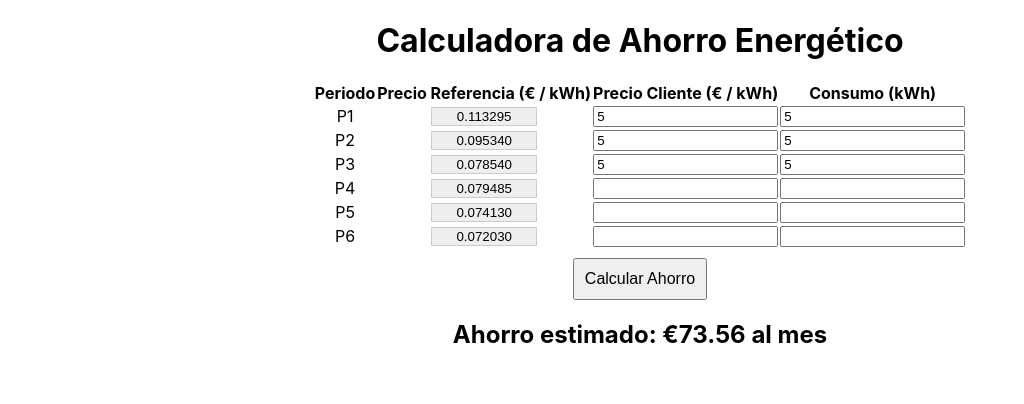
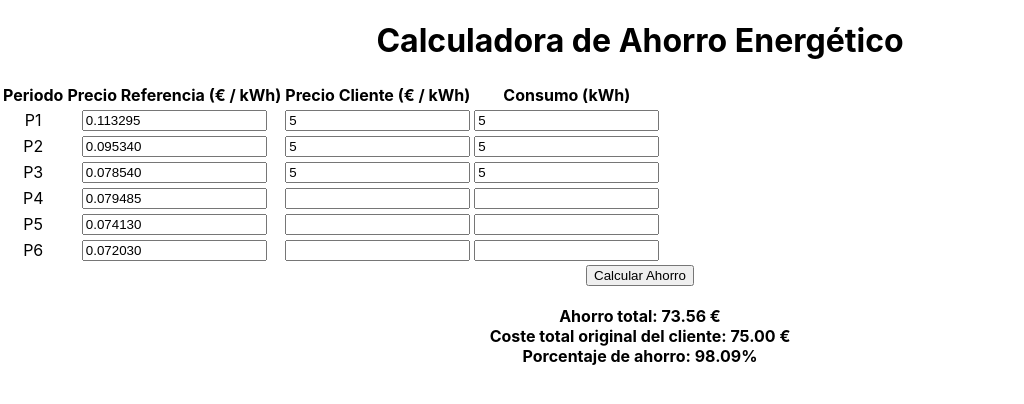
Before and after one commit to PedroGPT/calculadora-energia, a React (Create React App) app: page / in a window 1280 px wide. Both pictures are taken after typing "5", "5", "5", "5", "5", "5" into the empty fields and a click on the button "Calcular Ahorro". Shown: the top 404 px of the page, without its empty margins (0-1024 px from the left). Built offline with nearby package versions, Linux system fonts and the light colour scheme.

Commit message:
Mostrar ahorro total, porcentaje de ahorro y coste original

```diff
--- a/src/App.js
+++ b/src/App.js
@@ -1,51 +1,54 @@
-import React, { useState } from "react";
+import React, { useState } from 'react';
 import preciosReferencia from './preciosReferencia.json';
+import './App.css';
 
-const CalculadoraAhorro = () => {
-  // Precios editables para el cliente
-  const [preciosCliente, setPreciosCliente] = useState({
-    P1: "", P2: "", P3: "", P4: "", P5: "", P6: ""
-  });
+function App() {
+  const [preciosCliente, setPreciosCliente] = useState(Array(6).fill(''));
+  const [consumos, setConsumos] = useState(Array(6).fill(''));
+  const [ahorro, setAhorro] = useState(null);
+  const [costeOriginal, setCosteOriginal] = useState(null);
+  const [porcentajeAhorro, setPorcentajeAhorro] = useState(null);
 
-  // Consumos ingresados por el cliente
-  const [consumos, setConsumos] = useState({
-    P1: "", P2: "", P3: "", P4: "", P5: "", P6: ""
-  });
-
-  // Resultado del cálculo de ahorro
-  const [ahorro, setAhorro] = useState(null);
-
-  // Manejar cambios en los precios del cliente
-  const handlePrecioClienteChange = (e, periodo) => {
-    setPreciosCliente({ ...preciosCliente, [periodo]: e.target.value });
+  const handlePrecioChange = (index, value) => {
+    const nuevosPrecios = [...preciosCliente];
+    nuevosPrecios[index] = value;
+    setPreciosCliente(nuevosPrecios);
   };
 
-  // Manejar cambios en los consumos
-  const handleConsumoChange = (e, periodo) => {
-    setConsumos({ ...consumos, [periodo]: e.target.value });
+  const handleConsumoChange = (index, value) => {
+    const nuevosConsumos = [...consumos];
+    nuevosConsumos[index] = value;
+    setConsumos(nuevosConsumos);
   };
 
-  // Calcular el ahorro
   const calcularAhorro = () => {
     let ahorroTotal = 0;
+    let costeTotalOriginal = 0;
 
-    Object.keys(preciosReferencia).forEach((periodo) => {
-      const precioRef = parseFloat(preciosReferencia[periodo]);
-      const precioCliente = parseFloat(preciosCliente[periodo]) || 0;
-      const consumo = parseFloat(consumos[periodo]) || 0;
+    for (let i = 0; i < 6; i++) {
+      const precioRef = parseFloat(preciosReferencia[`P${i + 1}`]);
+      const precioCli = parseFloat(preciosCliente[i]);
+      const consumo = parseFloat(consumos[i]);
 
-      const costoRef = precioRef * consumo;
-      const costoCliente = precioCliente * consumo;
-      ahorroTotal += costoCliente - costoRef;
-    });
+      if (!isNaN(precioRef) && !isNaN(precioCli) && !isNaN(consumo)) {
+        const costeOriginal = precioCli * consumo;
+        const costeNuevo = precioRef * consumo;
+        ahorroTotal += costeOriginal - costeNuevo;
+        costeTotalOriginal += costeOriginal;
+      }
+    }
 
-    setAhorro(ahorroTotal.toFixed(2));
+    const porcentaje = costeTotalOriginal !== 0 ? (ahorroTotal / costeTotalOriginal) * 100 : 0;
+
+    setAhorro(ahorroTotal);
+    setCosteOriginal(costeTotalOriginal);
+    setPorcentajeAhorro(porcentaje);
   };
 
   return (
-    <div style={{ textAlign: "center" }}>
+    <div className="App">
       <h1>Calculadora de Ahorro Energético</h1>
-      <table style={{ margin: "auto", borderCollapse: "collapse" }}>
+      <table>
         <thead>
           <tr>
             <th>Periodo</th>
@@ -55,54 +58,47 @@ const CalculadoraAhorro = () => {
           </tr>
         </thead>
         <tbody>
-          {Object.keys(preciosReferencia).map((periodo) => (
-            <tr key={periodo}>
-              <td>{periodo}</td>
+          {Array.from({ length: 6 }).map((_, i) => (
+            <tr key={i}>
+              <td>{`P${i + 1}`}</td>
               <td>
                 <input
                   type="text"
+                  value={preciosReferencia[`P${i + 1}`]}
                   readOnly
-                  value={parseFloat(preciosReferencia[periodo]).toFixed(6)}
-                  style={{
-                    backgroundColor: "#eee",
-                    border: "1px solid #ccc",
-                    textAlign: "center",
-                    width: "100px"
-                  }}
                 />
               </td>
               <td>
                 <input
                   type="number"
-                  value={preciosCliente[periodo]}
-                  onChange={(e) => handlePrecioClienteChange(e, periodo)}
-                  step="0.0001"
+                  value={preciosCliente[i]}
+                  onChange={(e) => handlePrecioChange(i, e.target.value)}
                 />
               </td>
               <td>
                 <input
                   type="number"
-                  value={consumos[periodo]}
-                  onChange={(e) => handleConsumoChange(e, periodo)}
+                  value={consumos[i]}
+                  onChange={(e) => handleConsumoChange(i, e.target.value)}
                 />
               </td>
             </tr>
           ))}
         </tbody>
       </table>
-
-      <button
-        onClick={calcularAhorro}
-        style={{ marginTop: "10px", padding: "10px", fontSize: "16px" }}
-      >
-        Calcular Ahorro
-      </button>
+      <button onClick={calcularAhorro}>Calcular Ahorro</button>
 
       {ahorro !== null && (
-        <h2>Ahorro estimado: €{ahorro} al mes</h2>
+        <div style={{ marginTop: '20px', fontWeight: 'bold' }}>
+          Ahorro total: {ahorro.toFixed(2)} €
+          <br />
+          Coste total original del cliente: {costeOriginal.toFixed(2)} €
+          <br />
+          Porcentaje de ahorro: {porcentajeAhorro.toFixed(2)}%
+        </div>
       )}
     </div>
   );
-};
+}
 
-export default CalculadoraAhorro;
+export default App;
```
